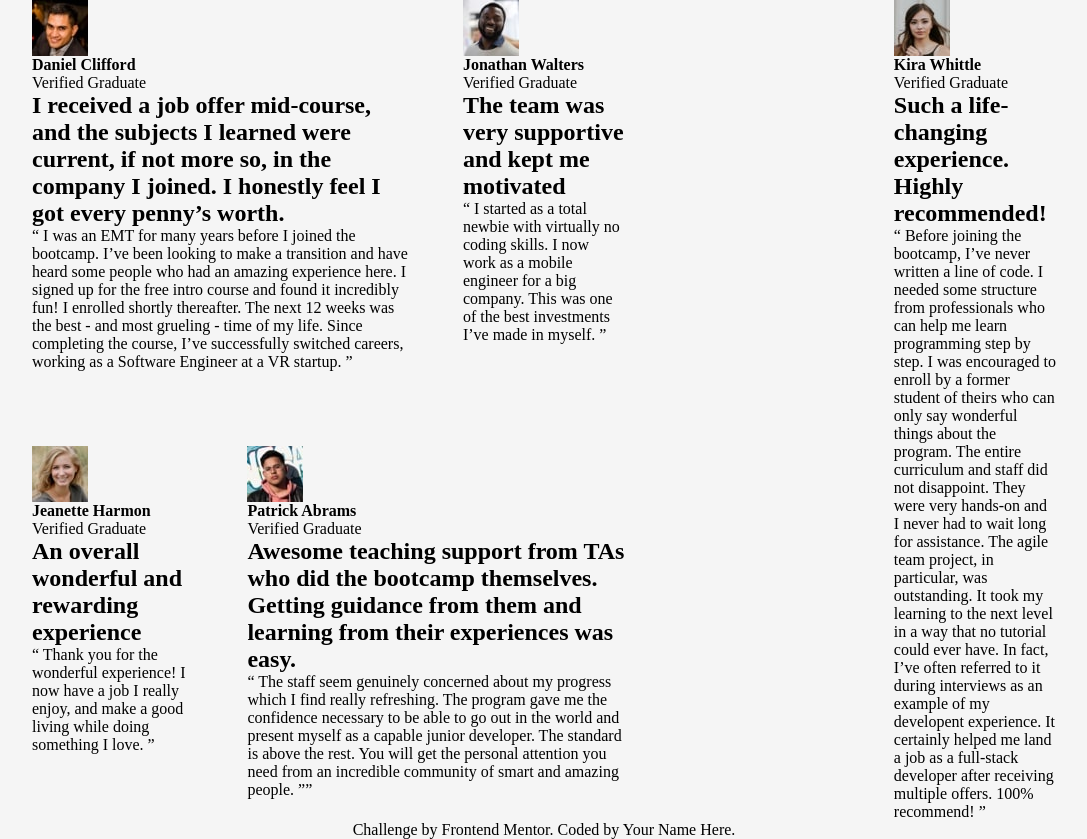
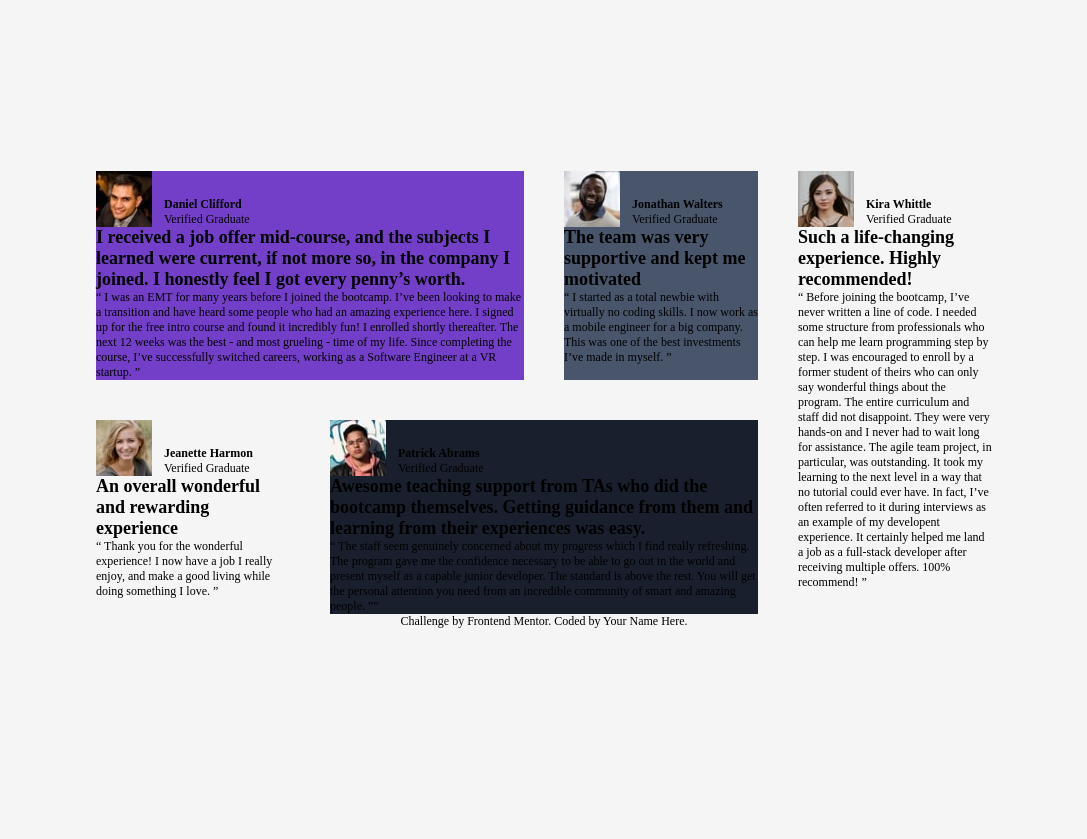
Before and after one commit to arvndlr/testimonials-grid-section, a plain HTML site: page index.html in a window 1280 px wide. Shown: the whole page, without its empty margins (96-1183 px from the left). After the commit the page ends 800 px from the top, so only its background shows below. Drawn offline with Linux system fonts and the light colour scheme.

Commit message:
update background colors

```diff
--- a/styles.css
+++ b/styles.css
@@ -43,6 +43,7 @@ ol {
   --mirage: #191f2d;
   --textdark: #535765;
   --textlilght: #c6cad1;
+  font-size: 12px;
 }
 
 body {
@@ -50,30 +51,46 @@ body {
   display: flex;
   flex-direction: column;
   align-items: center;
+  justify-content: center;
+  min-height: 100vh;
 }
 .testimonial {
   display: grid;
-  max-width: 80vw;
-  grid-template-columns: repeat(5, 1fr);
+  max-width: 70vw;
+  grid-template-columns: repeat(4, 1fr);
   gap: 3.33em;
 }
 .testimonial__daniel {
   grid-column: 1/3;
   grid-row: 1/2;
+  background-color: var(--purpeheart);
 }
 .testimonial__jonathan {
   grid-column: 3/4;
   grid-row: 1/2;
+  background-color: var(--fiord);
 }
 .testimonial__kira {
-  grid-column: 5/6;
+  grid-column: 4/5;
   grid-row: 1/3;
+  background-color: var(--white);
 }
 .testimonial__jeanette {
   grid-column: 1/2;
   grid-row: 2/3;
+  background-color: var(--white);
 }
 .testimonial__patrick {
   grid-column: 2/4;
   grid-row: 2/3;
+  background-color: var(--mirage);
 }
+.testimonial__user {
+  display: flex;
+  gap: 1em;
+}
+.testimonial__user-details {
+  display: flex;
+  flex-direction: column;
+  justify-content: end;
+}
```
